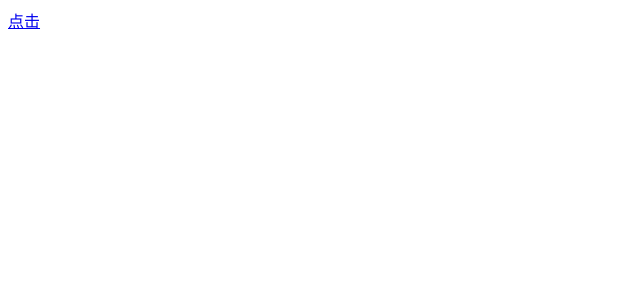
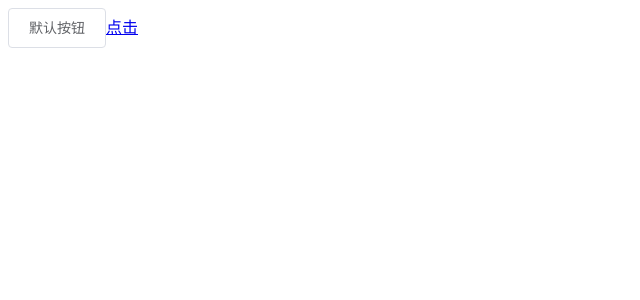
Before and after one commit to 9u99delise/vuetext, a Vue app: page / in a window 1280 px wide. Shown: the top 300 px of the page, without its empty margins (0-640 px from the left). Built offline with nearby package versions, Linux system fonts and the light colour scheme.

Commit message:
整合element-ui

```diff
--- a/package.json
+++ b/package.json
@@ -9,6 +9,7 @@
   },
   "dependencies": {
     "core-js": "^3.6.4",
+    "element-ui": "^2.13.0",
     "vue": "^2.6.11",
     "vue-router": "^3.1.5"
   },
--- a/src/App.vue
+++ b/src/App.vue
@@ -1,5 +1,6 @@
 <template>
   <div id="app">
+  <el-button>默认按钮</el-button>
   <router-link to="#">点击</router-link>
   </div>
 </template>
--- a/src/main.js
+++ b/src/main.js
@@ -1,9 +1,12 @@
 import Vue from 'vue'
 import App from './App.vue'
 import router from './router/index.js'
+import ElementUI from 'element-ui';
+import 'element-ui/lib/theme-chalk/index.css';
+Vue.use(ElementUI);
 Vue.config.productionTip = false
-//6.路由对象挂载到vue实例
 new Vue({
+  //6.路由对象挂载到vue实例
   router,
   render: h => h(App),
 }).$mount('#app')
```
Also changed, not shown: 1 other file (tests, documents, lock files or other folders).
